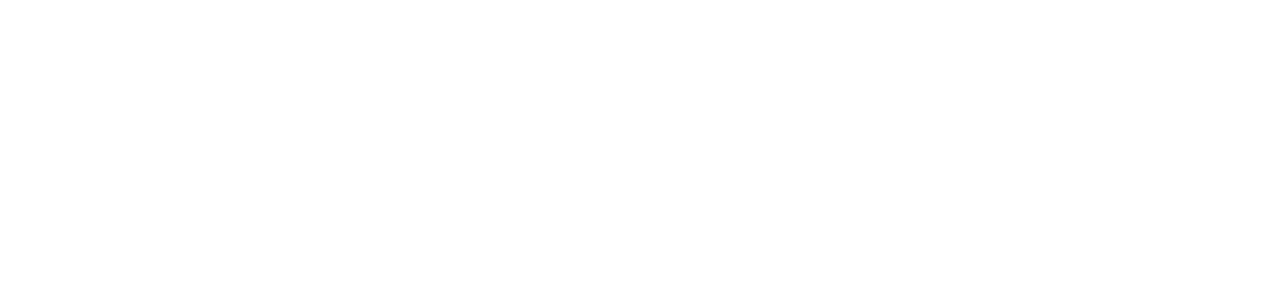
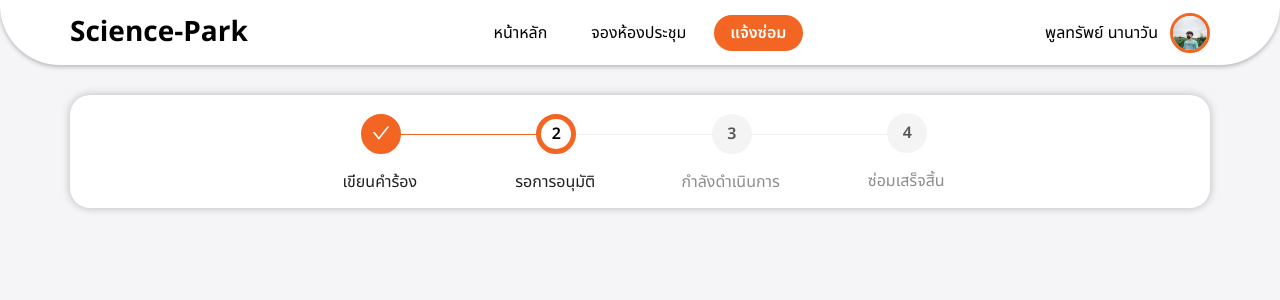
Before and after one commit to poonchub/Sci-Park_Project, a React app in the folder frontend/: page /create-maintenance-request in a window 1280 px wide. Before the commit this address had no page. Shown: the top 300 px of the page. Built offline with nearby package versions, Linux system fonts and the light colour scheme; the HTML template or start-up script is replaced by a standard one.

Commit message:
update create maintenance request

```diff
--- a/frontend/package.json
+++ b/frontend/package.json
@@ -10,6 +10,7 @@
     "preview": "vite preview"
   },
   "dependencies": {
+    "antd": "^5.24.2",
     "react": "^19.0.0",
     "react-dom": "^19.0.0",
     "react-router-dom": "^7.2.0"
--- a/frontend/src/App.css
+++ b/frontend/src/App.css
@@ -11,7 +11,7 @@
   font-family: "Noto Sans Thai", sans-serif;
   font-size: 16px;
   line-height: 1.5;
-  background-color: white;
+  background-color: var(--background-color);
   padding: 0;
   margin: 0;
 }
@@ -34,3 +34,8 @@
   background-color: #292929;
   margin-top: 50px;
 }
+
+button {
+  font-family: "Noto Sans Thai", sans-serif;
+  font-size: 16px;
+}
--- a/frontend/src/components/NavbarWindows/NavbarWindows.css
+++ b/frontend/src/components/NavbarWindows/NavbarWindows.css
@@ -4,10 +4,11 @@
     height: 65px;
     width: 100vw;
     border-radius: 0 0 60px 60px;
-    box-shadow: 0px 2px 4px rgba(0, 0, 0, 0.25);
+    box-shadow: 0px 2px 4px var(--shadow-light);
     display: grid;
     grid-template-columns: 1fr 3fr 1fr;
     padding: 0 70px;
+    background: var(--color-primary);
 
     .logo-box{
         display: flex;
@@ -24,7 +25,7 @@
 
         .link{
             background-color: transparent;
-            color: var(--sut-gray);
+            color: var(--text-primary);
             border-radius: 20px;
             padding: 6px 16px;
             display: flex;
@@ -34,8 +35,8 @@
         }
 
         .active{
-            background-color: var(--sut-orange);
-            color: var(--sut-white);
+            background-color: var(--button-primary-bg);
+            color: var(--button-primary-text);
             font-weight: 600;
         }
     }
@@ -54,7 +55,7 @@
             width: 40px;
             height: 40px;
             overflow: hidden;
-            border: 3px solid var(--sut-orange);
+            border: 3px solid var(--color-secondary);
             border-radius: 50%;
 
             img{
--- a/frontend/src/components/NavbarWindows/NavbarWindows.tsx
+++ b/frontend/src/components/NavbarWindows/NavbarWindows.tsx
@@ -1,9 +1,12 @@
-import { NavLink } from "react-router-dom";
+import { NavLink, useLocation } from "react-router-dom";
 import "./NavbarWindows.css"
 import { useState } from "react";
 function NavbarWindows() {
 	const [fname, setFname] = useState("พูลทรัพย์");
 	const [lname, setLname] = useState("นานาวัน");
+
+	const location = useLocation();
+	const isActive = location.pathname === "/maintenance-request" || location.pathname === "/create-maintenance-request";
 
 	return (
 		<div className="navbar-windows-component">
@@ -13,7 +16,7 @@
 			<div className="navigetion-box">
 				<NavLink to="/" className={({ isActive }) => (isActive ? "link active" : "link")}>หน้าหลัก</NavLink>
 				<NavLink to="/booking-room" className={({ isActive }) => (isActive ? "link active" : "link")}>จองห้องประชุม</NavLink>
-				<NavLink to="/maintenance-request" className={({ isActive }) => (isActive ? "link active" : "link")}>แจ้งซ่อม</NavLink>
+				<NavLink to="/maintenance-request" className={({ isActive: navLinkIsActive }) => (navLinkIsActive || isActive ? "link active" : "link")}>แจ้งซ่อม</NavLink>
 			</div>
 			<div className="login-box">
 				<div className="name">{`${fname} ${lname}`}</div>
--- a/frontend/src/components/StatusStep/StatusStep.css
+++ /dev/null
@@ -1 +0,0 @@
-@import "../../styles/ColorSheet.css";
--- a/frontend/src/pages/CreateMaintenanceRequest/CreateMaintenanceRequest.css
+++ b/frontend/src/pages/CreateMaintenanceRequest/CreateMaintenanceRequest.css
@@ -0,0 +1,103 @@
+.create-maintenance-request-page {
+    height: 100%;
+
+    .step-card {
+        border-radius: 20px;
+        background: var(--color-primary);
+        box-shadow: 0px 0px 8px var(--shadow-light);
+        padding: 10px 22%;
+        padding-top: 18px;
+
+        /* ปรับแต่งวงกลมของ Step */
+        .custom-steps .ant-steps-item-icon {
+            display: flex;
+            align-items: center;
+            justify-content: center;
+            background-color: var(--step-background-pending) !important;
+            border-radius: 50% !important;
+            width: 40px;
+            height: 40px;
+            font-size: 16px;
+            font-weight: 600;
+            position: relative;
+            z-index: 2;
+            font-family: "Noto Sans Thai", sans-serif;
+        }
+
+        /* ปรับแต่ง title ให้ตรงกลางและเพิ่ม margin-left */
+        .custom-steps .ant-steps-item-title {
+            margin-left: 6px;
+            font-family: "Noto Sans Thai", sans-serif;
+        }
+
+        /* ปรับแต่งวงกลมและเครื่องหมายถูกเมื่อเสร็จสิ้น */
+        .custom-steps .ant-steps-item-finish .ant-steps-item-icon {
+            display: flex;
+            align-items: center;
+            justify-content: center;
+            border: 5px solid var(--step-border-success) !important;
+            background-color: var(--step-background-success) !important;
+            font-size: 16px;
+            width: 40px;
+            height: 40px;
+            position: relative;
+            z-index: 2;
+        }
+
+        /* ปรับแต่งวงกลมเมื่ออยู่ในสถานะที่กำลังทำ (processing) */
+        .custom-steps .ant-steps-item-process .ant-steps-item-icon {
+            display: flex;
+            align-items: center;
+            justify-content: center;
+            border: 5px solid var(--step-border-processing) !important;
+            background-color: #fff !important;
+            width: 40px;
+            height: 40px;
+            position: relative;
+            z-index: 2;
+        }
+
+        /* ปรับแต่งตัวเลขในสถานะที่ยังไม่ทำ (pending) */
+        .custom-steps .ant-steps-item-wait .ant-steps-item-icon {
+            display: flex;
+            align-items: center;
+            justify-content: center;
+            width: 40px;
+            height: 40px;
+            font-size: 16px;
+        }
+
+        /* ปรับแต่งเครื่องหมายถูกภายในวงกลม */
+        .custom-steps .ant-steps-item-finish .ant-steps-item-icon svg {
+            fill: var(--text-secondary) !important;
+            width: 18px !important;
+            height: 18px !important;
+            display: block !important;
+        }
+
+        /* ลดความยาวของเส้นเชื่อม */
+        .custom-steps .ant-steps-item-tail {
+            width: 105% !important;
+            /* height: 3px !important; */
+            position: relative;
+            z-index: 1;
+            top: 21px;
+            /* ปรับขยับเส้นเชื่อมลง */
+        }
+
+        /* เปลี่ยนสีเส้นเชื่อมในสถานะที่เสร็จสมบูรณ์ (success) */
+        .custom-steps .ant-steps-item-finish .ant-steps-item-tail {
+            background-color: var(--step-line-success) !important;
+            height: 1px !important;
+        }
+
+        /* ปรับสีตัวเลขในขั้นตอนที่กำลังดำเนินการ (processing) */
+        .custom-steps .ant-steps-item-process .ant-steps-item-icon .ant-steps-icon {
+            color: black !important;
+        }
+
+        .custom-steps .ant-steps-item-finish .ant-steps-item-container .ant-steps-item-tail::after {
+            display: none !important;
+        }
+    }
+}
--- a/frontend/src/pages/CreateMaintenanceRequest/CreateMaintenanceRequest.tsx
+++ b/frontend/src/pages/CreateMaintenanceRequest/CreateMaintenanceRequest.tsx
@@ -1,9 +1,28 @@
-import StatusStep from "../../components/StatusStep/StatusStep"
+import "./CreateMaintenanceRequest.css"
+
+import { Steps } from "antd";
 
 function CreateMaintenanceRequest(){
+    const items = [
+        {
+            title: "เขียนคำร้อง",
+        },
+        {
+            title: "รอการอนุมัติ",
+        },
+        {
+            title: "กำลังดำเนินการ",
+        },
+        {
+            title: "ซ่อมเสร็จสิ้น",
+        },
+    ]
     return (
         <div className="create-maintenance-request-page">
-            <StatusStep/>
+            <div className="step-card">
+                <Steps current={1} labelPlacement="vertical" items={items} className="custom-steps"/>
+            </div>
+
         </div>
     )
 }
--- a/frontend/src/pages/MaintenanceRequest/MaintenanceRequest.tsx
+++ b/frontend/src/pages/MaintenanceRequest/MaintenanceRequest.tsx
@@ -1,3 +1,4 @@
+import { Link } from "react-router-dom"
 import "./MaintenanceRequest.css"
 
 function MaintenanceRequest() {
@@ -18,16 +19,19 @@
                 <p className="text-title">รายการแจ้งซ่อม</p>
             </div>
             <div className="data-query-section">
+                <div className="status-button-container">
                     <div className="status-button btn-active">ทั้งหมด</div>
                     {
                         status.map((item, index) => {
                             return (
-                            <div key={index} className="status-button">
+                                <button key={index} className="status-button">
                                     {item.statusName}
-                            </div>
+                                </button>
                             )
                         })
                     }
+                </div>
+                <Link to="/create-maintenance-request" className="create-request-button">เขียนคำร้องแจ้งซ่อม</Link>
             </div>
         </div>
     )
--- a/frontend/src/routes/CustomerRoutes.tsx
+++ b/frontend/src/routes/CustomerRoutes.tsx
@@ -4,6 +4,7 @@
 import BookingRoom from "../pages/BookingRoom/BookingRoom";
 import MaintenanceRequest from "../pages/MaintenanceRequest/MaintenanceRequest";
 import Home from "../pages/Home/Home";
+import CreateMaintenanceRequest from "../pages/CreateMaintenanceRequest/CreateMaintenanceRequest";
 
 const CustomerRoutes = (): RouteObject => {
 	return {
@@ -22,6 +23,10 @@
 				path: "/maintenance-request",
 				element: <MaintenanceRequest/>
 			},
+			{
+				path: "/create-maintenance-request",
+				element: <CreateMaintenanceRequest/>
+			},
 		]
 	}
 }
--- a/frontend/src/styles/ColorSheet.css
+++ b/frontend/src/styles/ColorSheet.css
@@ -4,4 +4,45 @@
     --sut-black: #000000;
     --sut-gray: #6D6E70;
     --sut-gold: #A67436;
+
+    /* Theme Color */
+    --color-primary: #FFFFFF;
+    --color-secondary: #F26522;
+    --background-color: #F5F5F7;
+
+    /* Text Color */
+    --text-primary: #000000;
+    --text-secondary: #FFFFFF;
+    --text-link: #08aff1;
+
+    /* Button Color */
+    --button-primary-bg: #F26522;
+    --button-primary-border: #F26522;
+    --button-primary-text: #FFFFFF;
+
+    --button-secondary-blue-bg: #FFFFFF;
+    --button-secondary-blue-border: #08aff1;
+    --button-secondary-blue-text: #08aff1;
+    --button-secondary-blue-bg-hover: #08aff1;
+    --button-secondary-blue-text-hover: #FFFFFF;
+
+    --button-secondary-gray-bg: #F4F4F4;
+    --button-secondary-gray-border: #F4F4F4;
+    --button-secondary-gray-text: #6D6E70;
+
+    --button-secondary-gold-bg: #A67436;
+    --button-secondary-gold-border: #A67436;
+    --button-secondary-gold-text: #FFFFFF;
+
+    /* Shadow */
+    --shadow-light: rgba(0, 0, 0, 0.25);
+
+    /* Step */
+    --step-active: #A67436;
+    --step-border: #6D6E70;
+    --step-border-success: #F26522;
+    --step-background-success: #F26522;
+    --step-border-processing: #F26522;
+    --step-background-pending: #F4F4F4;
+    --step-line-success: #F26522;
 }
```
Also changed, not shown: frontend/src/components/StatusStep/StatusStep.tsx (deleted, +0 -10 lines), frontend/src/pages/MaintenanceRequest/MaintenanceRequest.css (+38 -12 lines), 1 other file (tests, documents, lock files or other folders). Lines whose indentation alone changed are shown as unchanged.
